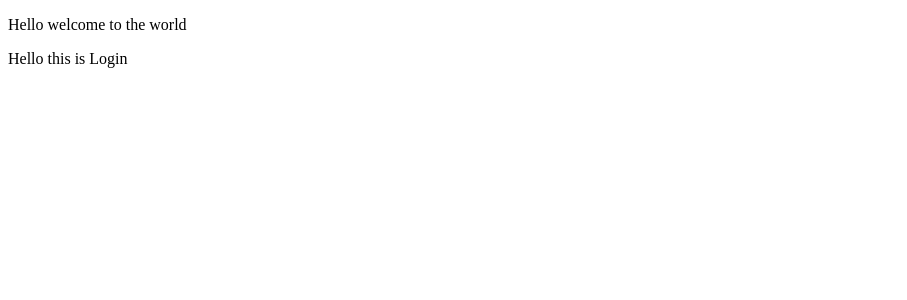
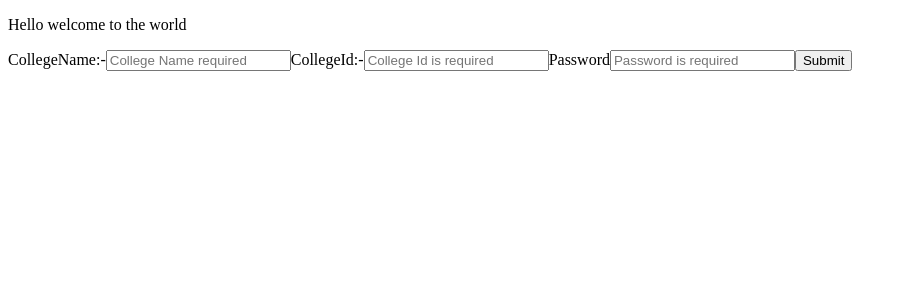
Before and after one commit to Nagaraju-muppa1/CampusVault, a React (Vite) app in the folder client/: page / in a window 1280 px wide. Shown: the top 300 px of the page, without its empty margins (0-907 px from the left). Built offline with nearby package versions, Linux system fonts and the light colour scheme.

Commit message:
Login page form is Created

```diff
--- a/client/package.json
+++ b/client/package.json
@@ -10,6 +10,7 @@
     "preview": "vite preview"
   },
   "dependencies": {
+    "axios": "^1.13.1",
     "react": "^19.1.1",
     "react-dom": "^19.1.1"
   },
--- a/client/src/components/Login.jsx
+++ b/client/src/components/Login.jsx
@@ -1,8 +1,36 @@
-
+import React, { useState } from "react";
+import axios from "axios"
 function Login(){
+  const [collegename,setName] = useState("");
+  const [collegeId, setId] = useState("");
+  const [password ,setPassword] = useState("");
+  const [message, setMsg] = useState("");
+  const handleSubmit= async (e)=>{
+    e.preventDefault();
+      try{
+          const newData ={collegename,
+                          collegeId,
+                          password
+          }
+          const response = await axios.post("http://localhost:3000/api/auth/signin",newData);
+          console.log(response);
+          setMsg(response);
+      }catch(error){
+        setMsg(error);
+      }
+  }
 return(
     <>
-      <p>Hello this is Login</p>
+      <form onSubmit={handleSubmit}>
+        <label>CollegeName:-</label>
+        <input type="text" value={collegename} onChange ={(e)=>setName(e.target.value)} placeholder="College Name required"></input>
+        <label>CollegeId:-</label>
+        <input type="text" value={collegeId} onChange ={(e)=>setId(e.target.value)} placeholder="College Id is required"></input>
+        <label>Password</label>
+        <input type="text" value={password} onChange ={(e)=>setPassword(e.target.value)} placeholder="Password is required"></input>
+        <button type="submit">Submit</button>
+      </form>
+      <p>{message}</p>
     </>
 )
 
```
Also changed, not shown: 1 other file (tests, documents, lock files or other folders).
